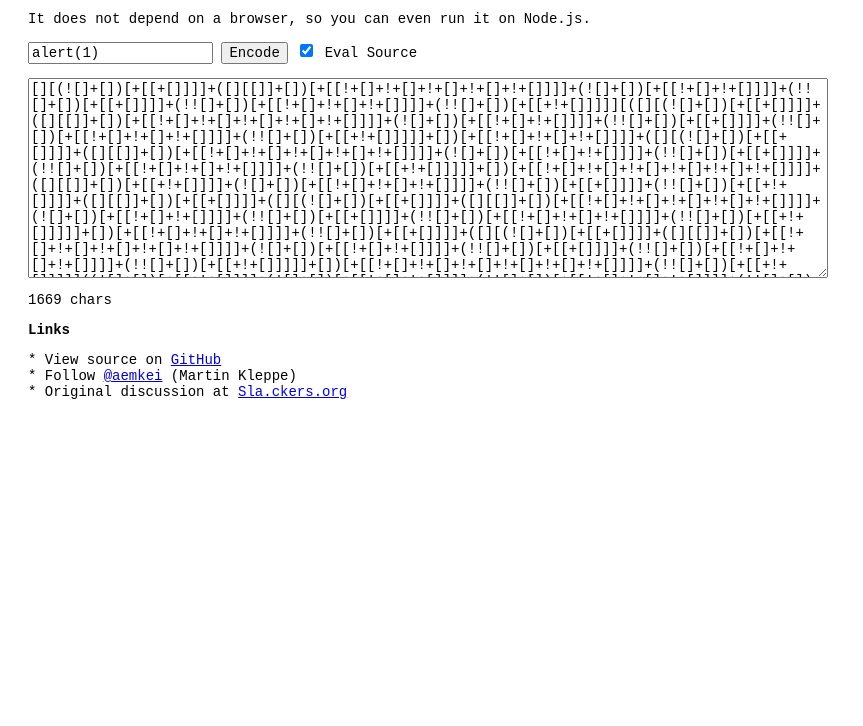
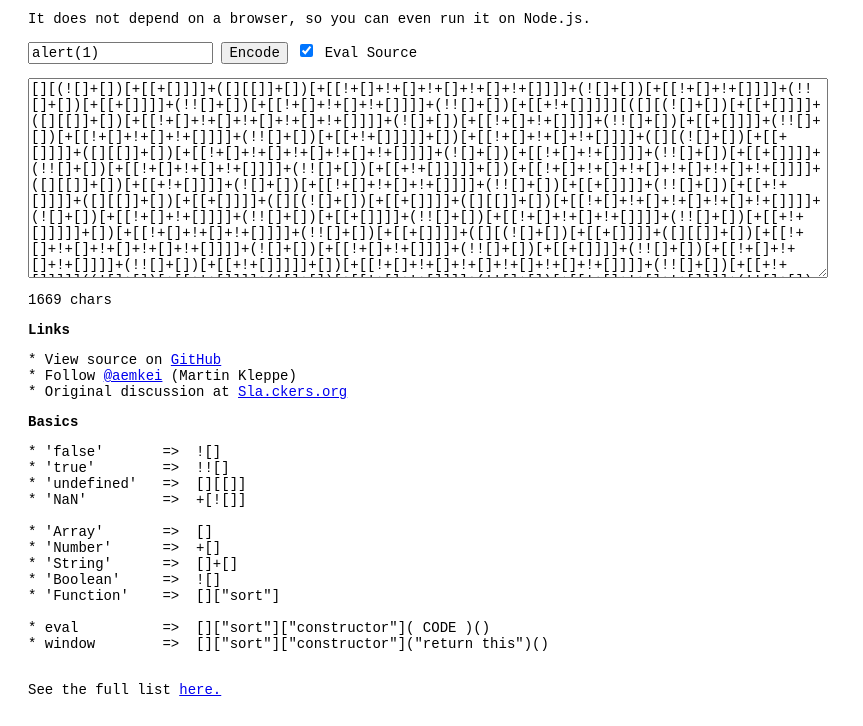
Before and after one commit to aemkei/jsfuck, a plain HTML site: page index.html in a window 1280 px wide. Shown: the part 113-839 px from the top of the page, without its empty margins (0-863 px from the left). Before the commit the page ends 800 px from the top, so only its background shows below. Drawn offline with Linux system fonts and the light colour scheme.

Commit message:
Add examples.

```diff
--- a/index.html
+++ b/index.html
@@ -62,6 +62,26 @@
     * Original discussion at <a href="http://sla.ckers.org/forum/read.php?24,32930">Sla.ckers.org</a>
   </p>
 
+  <h3>Basics</h3>
+
+  <pre>
+* 'false'       =>  ![]
+* 'true'        =>  !![]
+* 'undefined'   =>  [][[]]
+* 'NaN'         =>  +[![]]
+
+* 'Array'       =>  []
+* 'Number'      =>  +[]
+* 'String'      =>  []+[]
+* 'Boolean'     =>  ![]
+* 'Function'    =>  []["sort"]
+
+* eval          =>  []["sort"]["constructor"]( CODE )()
+* window        =>  []["sort"]["constructor"]("return this")()
+  </pre>
+
+  <p>See the full list <a href="https://github.com/aemkei/jsfuck/blob/master/jsfuck.js">here.</a></p>
+
   <script src="jsfuck.js"></script>
   <script>
 
```
Also changed, not shown: README.md.
